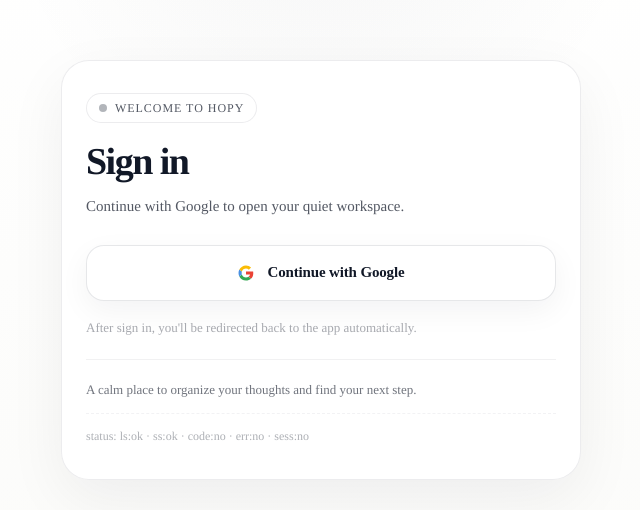
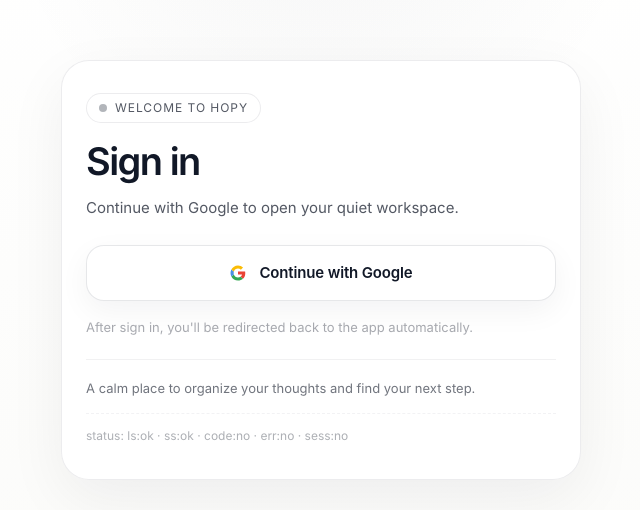
Before and after one commit to osahatano-eng/hopy-mvp, a Next.js app: page /signin in a window 1280 px wide. Shown: the part 130-640 px from the top of the page, without its empty margins (319-959 px from the left). Built offline with nearby package versions, Linux system fonts and the light colour scheme; no server answers.

Commit message:
Align signin font family between SP and PC

```diff
--- a/app/signin/page.tsx
+++ b/app/signin/page.tsx
@@ -488,6 +488,9 @@
     };
   }, [uiLang]);
 
+  const sansFontFamily =
+    '"Inter", "Noto Sans JP", "Hiragino Sans", "Hiragino Kaku Gothic ProN", "Yu Gothic", "Meiryo", system-ui, -apple-system, BlinkMacSystemFont, "Segoe UI", sans-serif';
+
   const shellStyle: React.CSSProperties = {
     minHeight: "100dvh",
     width: "100%",
@@ -497,6 +500,7 @@
     padding: "32px 20px",
     background:
       "radial-gradient(circle at top, rgba(17,24,39,0.04), transparent 32%), linear-gradient(180deg, #ffffff 0%, #fbfbf9 100%)",
+    fontFamily: sansFontFamily,
   };
 
   const cardStyle: React.CSSProperties = {
@@ -508,6 +512,7 @@
     border: "1px solid rgba(17,24,39,0.08)",
     boxShadow: "0 20px 60px rgba(17,24,39,0.06)",
     backdropFilter: "blur(10px)",
+    fontFamily: sansFontFamily,
   };
 
   const badgeStyle: React.CSSProperties = {
@@ -523,6 +528,7 @@
     letterSpacing: "0.08em",
     textTransform: "uppercase",
     color: "rgba(17,24,39,0.72)",
+    fontFamily: sansFontFamily,
   };
 
   const titleStyle: React.CSSProperties = {
@@ -532,6 +538,7 @@
     letterSpacing: "-0.04em",
     color: "#111827",
     fontWeight: 600,
+    fontFamily: sansFontFamily,
   };
 
   const leadStyle: React.CSSProperties = {
@@ -539,6 +546,7 @@
     fontSize: 15,
     lineHeight: 1.8,
     color: "rgba(17,24,39,0.72)",
+    fontFamily: sansFontFamily,
   };
 
   const buttonStyle: React.CSSProperties = {
@@ -561,6 +569,7 @@
     cursor: busy ? "default" : "pointer",
     opacity: busy ? 0.72 : 1,
     transition: "transform 160ms ease, box-shadow 160ms ease, opacity 160ms ease",
+    fontFamily: sansFontFamily,
   };
 
   const noteStyle: React.CSSProperties = {
@@ -568,6 +577,7 @@
     fontSize: 13,
     lineHeight: 1.7,
     color: "rgba(17,24,39,0.56)",
+    fontFamily: sansFontFamily,
   };
 
   const subNoteStyle: React.CSSProperties = {
@@ -577,6 +587,7 @@
     fontSize: 13,
     lineHeight: 1.8,
     color: "rgba(17,24,39,0.60)",
+    fontFamily: sansFontFamily,
   };
 
   const debugStyle: React.CSSProperties = {
@@ -587,6 +598,7 @@
     lineHeight: 1.7,
     color: "rgba(17,24,39,0.52)",
     wordBreak: "break-word",
+    fontFamily: sansFontFamily,
   };
 
   const redirectWrapStyle: React.CSSProperties = {
@@ -597,6 +609,7 @@
     alignItems: "center",
     justifyContent: "center",
     padding: 24,
+    fontFamily: sansFontFamily,
   };
 
   const redirectCardStyle: React.CSSProperties = {
@@ -609,6 +622,7 @@
     background: "rgba(255,255,255,0.92)",
     border: "1px solid rgba(17,24,39,0.06)",
     boxShadow: "0 16px 40px rgba(17,24,39,0.05)",
+    fontFamily: sansFontFamily,
   };
 
   const redirectDotRowStyle: React.CSSProperties = {
@@ -678,8 +692,18 @@
             <span style={redirectDotStyle} />
             <span style={redirectDotStyle} />
           </div>
-          <div style={{ fontSize: 13, letterSpacing: "0.04em", opacity: 0.6 }}>HOPY</div>
-          <div style={{ fontSize: 14, color: "rgba(17,24,39,0.72)" }}>{copy.redirecting}</div>
+          <div style={{ fontSize: 13, letterSpacing: "0.04em", opacity: 0.6, fontFamily: sansFontFamily }}>
+            HOPY
+          </div>
+          <div
+            style={{
+              fontSize: 14,
+              color: "rgba(17,24,39,0.72)",
+              fontFamily: sansFontFamily,
+            }}
+          >
+            {copy.redirecting}
+          </div>
         </div>
       </main>
     );
@@ -748,6 +772,6 @@
 
 /*
 【今回このファイルで修正したこと】
-見た目改善時に抜けていた login 関数を復元しました。
-これにより Enter 押下と Google ボタン押下の両方で signInWithOAuth が呼ばれる状態へ戻しています。
+SPで明朝へ寄っていた原因を止めるため、/signin 全体の fontFamily を sans-serif 系で明示しました。
+shell / card / title / lead / button / note / redirect 表示まで同じ系統へそろえ、PCとSPの見え方差を減らしました。
 */
```
